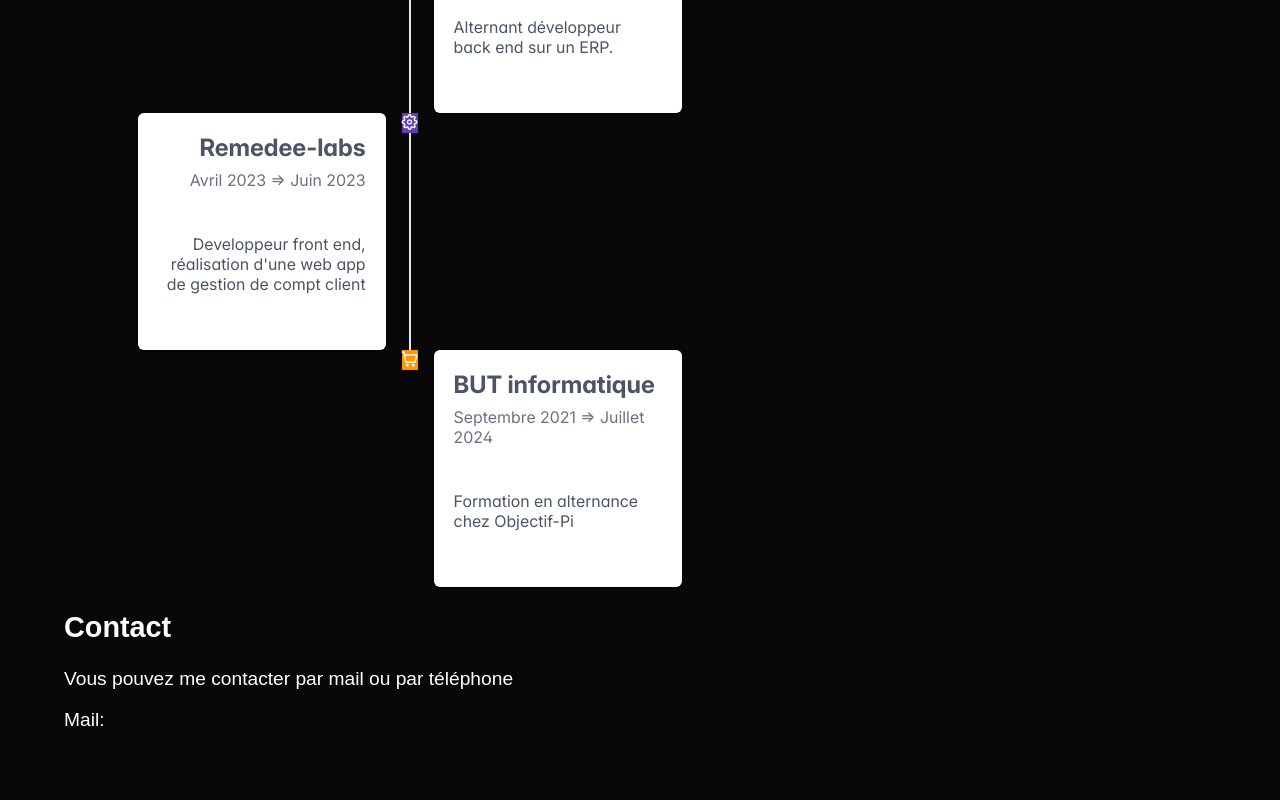
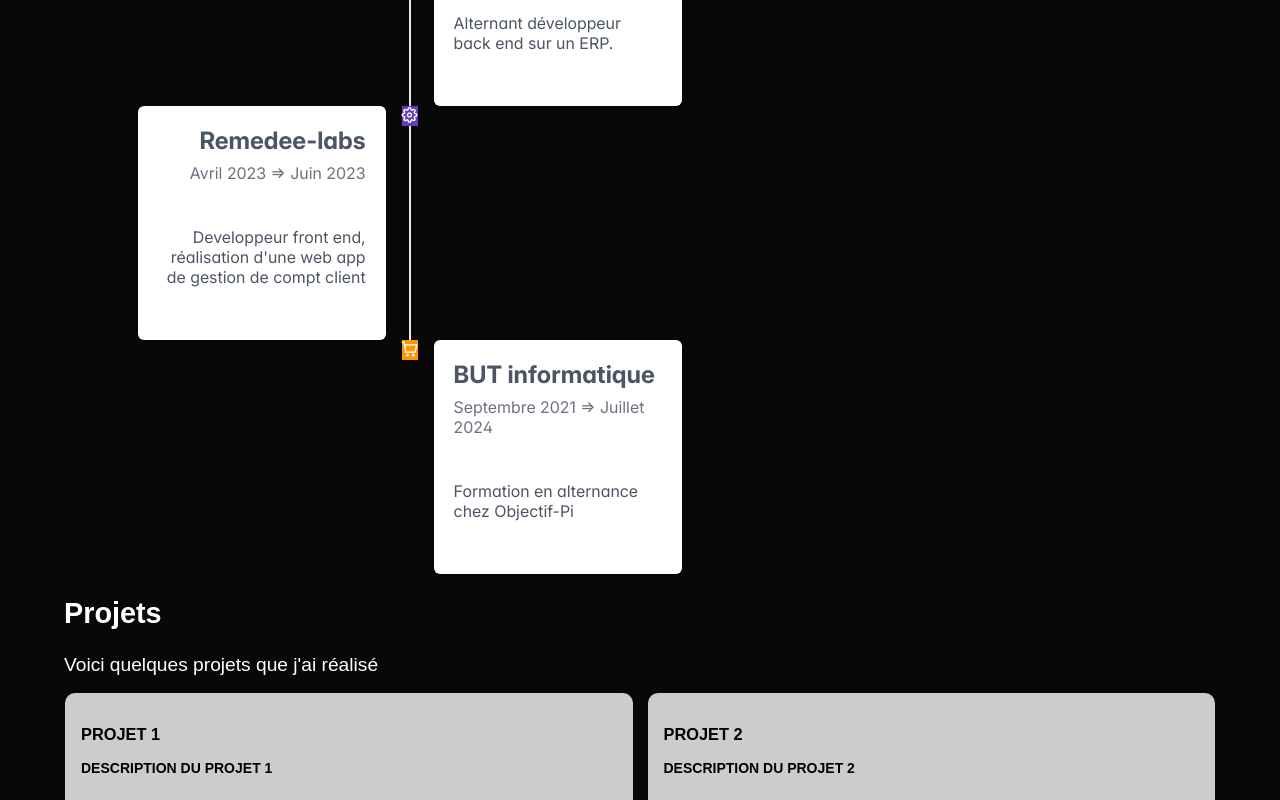
Before and after one commit to Aymdr404/Aymdr404.github.io, a React (Create React App) app: page / in a window 1280 px wide. Shown: the part 2000-2800 px from the top of the page. Built offline with nearby package versions, Linux system fonts and the light colour scheme; the HTML template or start-up script is replaced by a standard one.

Commit message:
[IMP] Ajout des différents projet réalisé

```diff
--- /dev/null
+++ b/src/components/project/project.css
@@ -0,0 +1,15 @@
+/* demo shizzle only */
+.projectbody {
+    padding: 1rem;
+    font-size: 14px;
+    font-weight: bold;
+    text-transform: uppercase;
+    color: #000;
+    background-color: #ccc;
+    border-radius: 10px;
+  }
+
+  /* Still use global css (not utility css) for base typography etc? */
+  p {
+    margin-bottom: 0.8em;
+  }
--- /dev/null
+++ b/src/components/project/project.tsx
@@ -0,0 +1,32 @@
+import React from "react";
+import './project.css'
+
+interface ProjectProps {
+    title: string;
+    description: string;
+    img: string;
+}
+
+const Project: React.FC<ProjectProps> = ({title, description, img}) => {
+
+    return(
+<div className="projectbody">
+    <div className="flex flex-wrap -m-3">
+        <div className="w-full sm:w-1/2 md:w-1/3 flex flex-col p-3">
+            <div className="bg-white rounded-lg shadow-lg overflow-hidden flex-1 flex flex-col">
+            <div className="bg-cover h-48"></div>
+            <div className="p-4 flex-1 flex flex-col">
+                <h3 className="mb-4 text-2xl">{title}</h3>
+                <div className="mb-4 text-grey-darker text-sm flex-1">
+                <p>{description}</p>
+                </div>
+            </div>
+            </div>
+        </div>
+    </div>
+</div>
+    )
+
+}
+
+export default Project;
--- a/src/page/accueil/accueil.css
+++ b/src/page/accueil/accueil.css
@@ -125,7 +125,7 @@
   border-radius: 20%;
 }
 
-.info_personnel, .info_professionnel, .info_project {
+.info_personnel, .info_professionnel, .info_experience {
   max-width: 50%;
   margin-left: 5%;
   margin-top: 10%;
@@ -167,3 +167,12 @@
   align-items: center;
   font-size: 1.2em;
 }
+
+.project_detail {
+  display: grid;
+  grid-template-columns: repeat(auto-fill, minmax(500px, 4fr));
+  grid-gap: 15px;
+  grid-auto-rows: minmax(180px, auto);
+  grid-auto-flow: dense;
+  padding: 1px;
+}
--- a/src/page/accueil/accueil.tsx
+++ b/src/page/accueil/accueil.tsx
@@ -3,6 +3,7 @@
 import AccordeonPerso from "../../components/accordeonPerso/accordeonPerso.tsx";
 import AccordeonPro from "../../components/accordeonPro/accordeonPro.tsx";
 import Experience from "../../components/experiences/experiences.tsx";
+import Project from "../../components/project/project.tsx";
 
 
 const Acceuil: React.FC = () => {
@@ -33,15 +34,24 @@
           <h2>Parlons programmation maintenant</h2>
           <AccordeonPro />
         </section>
-        <section className="info_project">
+        <section className="info_experience">
           <h2>Mes expériences</h2>
           <Experience />
         </section>
-        <section className="info_contact">
+        <section className="info_project">
+          <h2>Projets</h2>
+          <p>Voici quelques projets que j'ai réalisé</p>
+          <div className="project_detail">
+            <Project title="Projet 1" description="Description du projet 1" img="img1.jpg"/>
+            <Project title="Projet 2" description="Description du projet 2" img="img2.jpg"/>
+            <Project title="Projet 3" description="Description du projet 3" img="img3.jpg"/>
+          </div>
+        </section>
+        {/* <section className="info_contact">
           <h2>Contact</h2>
           <p>Vous pouvez me contacter par mail ou par téléphone</p>
           <p>Mail:</p>
-        </section>
+        </section> */}
       </div>
     </div>
   );
```
